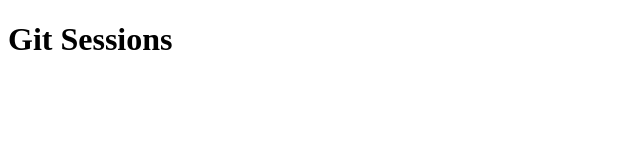
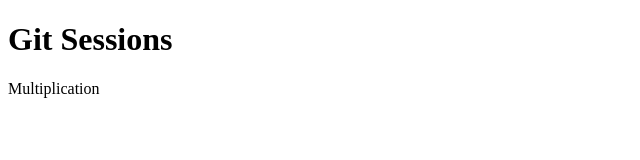
Before and after one commit to AkshayDigheGithub/cal, a plain HTML site: page index.html in a window 1280 px wide. Shown: the whole page, without its empty margins (0-640 px from the left). Drawn offline with Linux system fonts and the light colour scheme.

Commit message:
multiplication functionality added

```diff
--- a/index.html
+++ b/index.html
@@ -8,5 +8,6 @@
 </head>
 <body>
     <h1> Git Sessions</h1>
+    <span>Multiplication</span>
 </body>
 </html>
```
